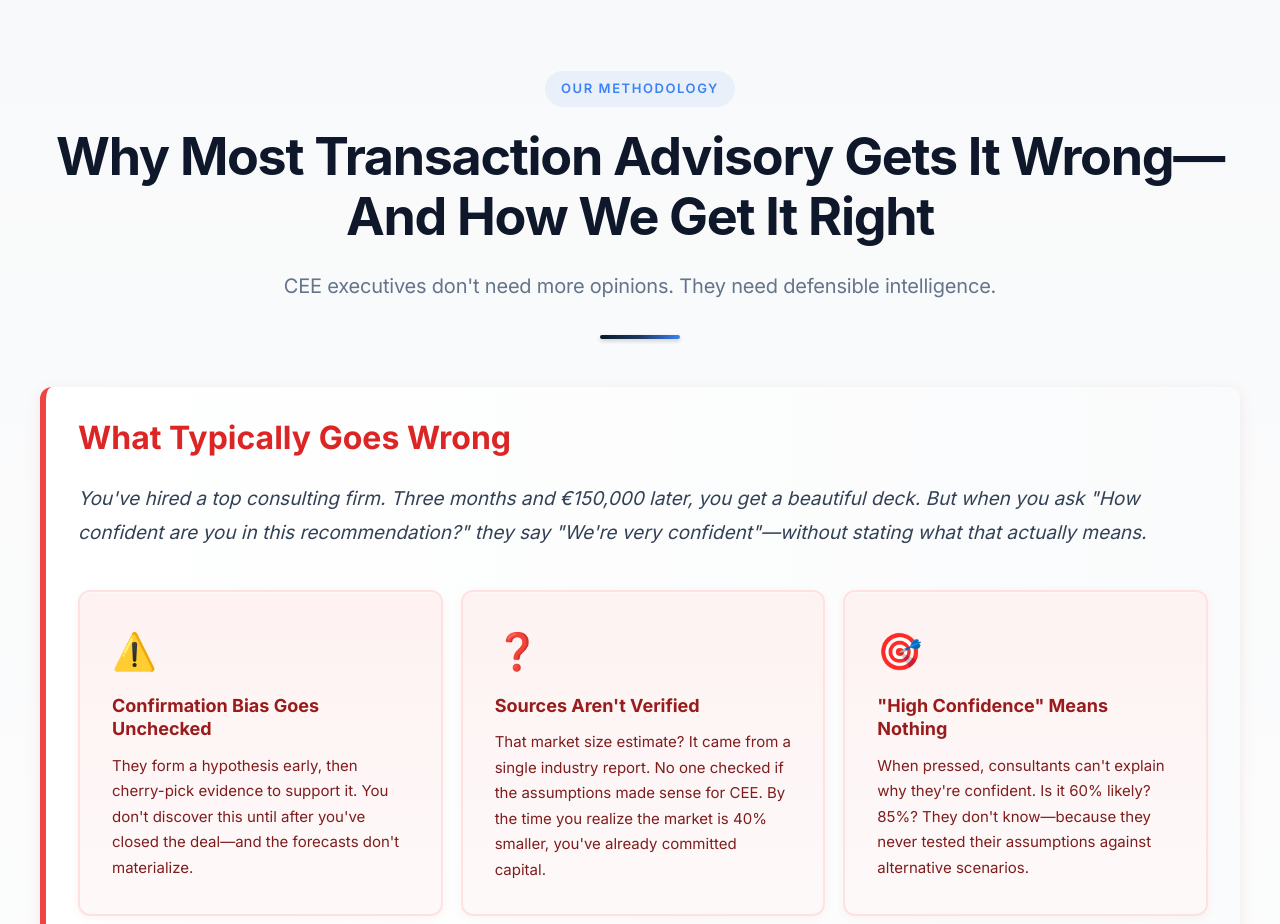
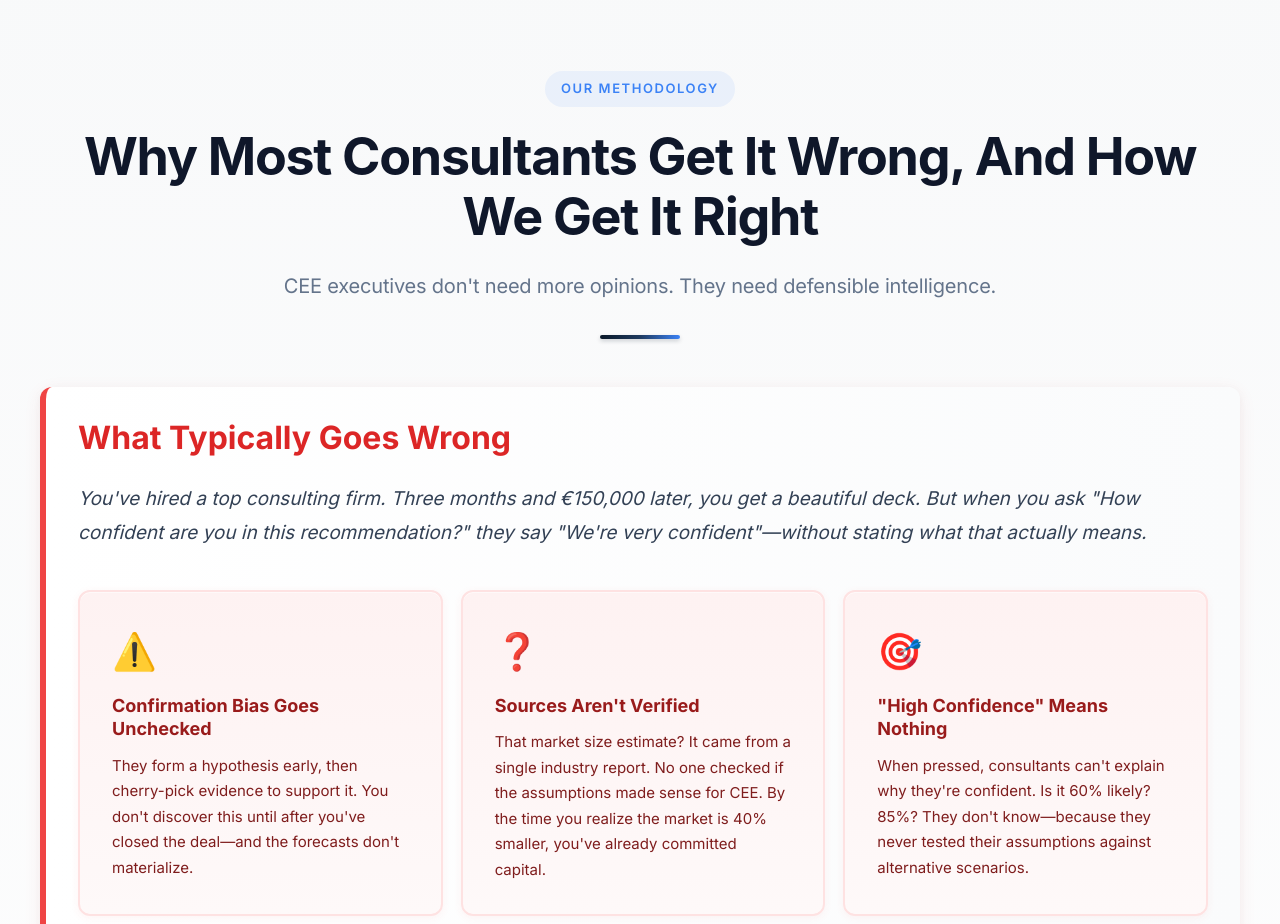
Before and after one commit to michaeljamesdaniel/daniel-risk-intelligence, a Next.js app: page / in a window 1280 px wide. Shown: the part 3400-4324 px from the top of the page. Built offline with nearby package versions, Linux system fonts and the light colour scheme.

Commit message:
refactor: simplify methodology section title
- Change 'Transaction Advisory' to 'Consultants' for broader appeal
- More direct and relatable language
- Remove em dash, use comma for better readability

```diff
--- a/src/app/page.tsx
+++ b/src/app/page.tsx
@@ -767,7 +767,7 @@ export default function Home() {
           {/* Section Header */}
           <header className="section-header">
             <span className="section-eyebrow">Our Methodology</span>
-            <h2 className="section-title">Why Most Transaction Advisory Gets It Wrong—And How We Get It Right</h2>
+            <h2 className="section-title">Why Most Consultants Get It Wrong, And How We Get It Right</h2>
             <p className="section-subtitle">
               CEE executives don't need more opinions. They need defensible intelligence.
             </p>
```
